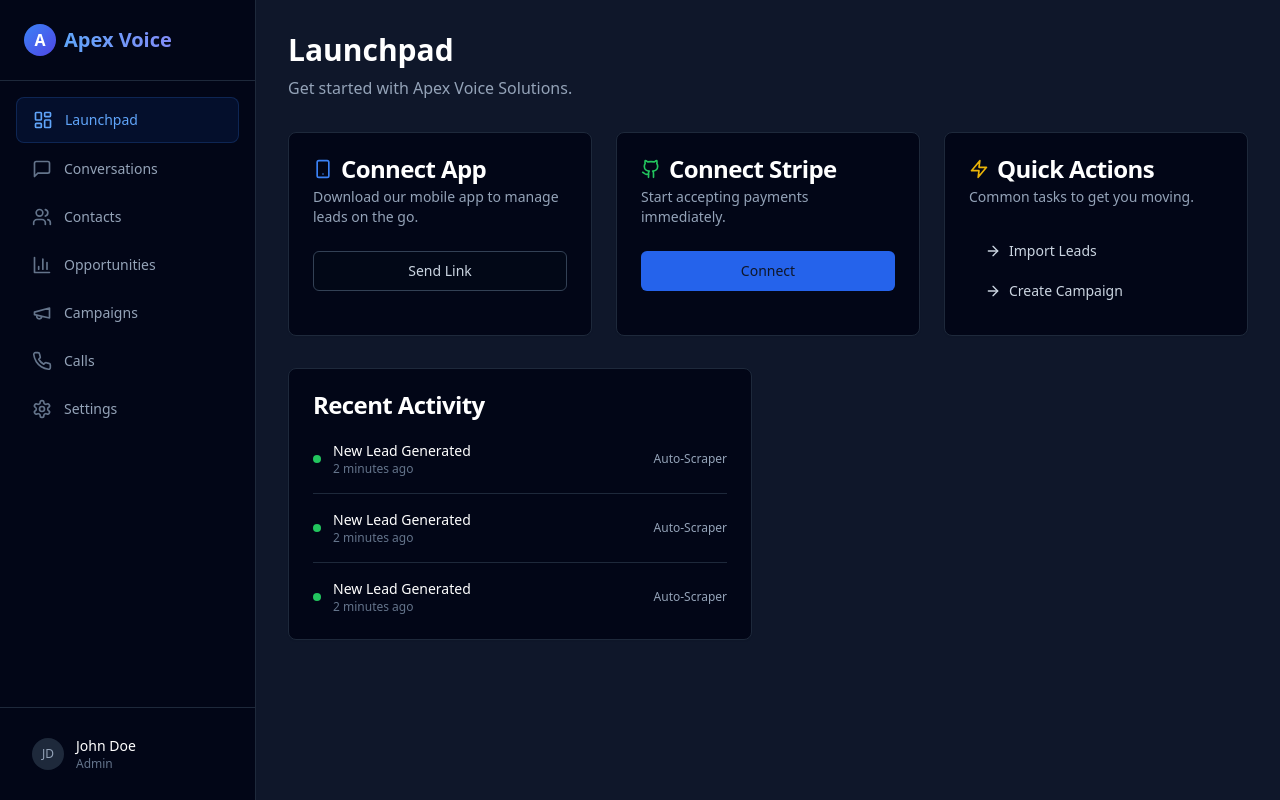
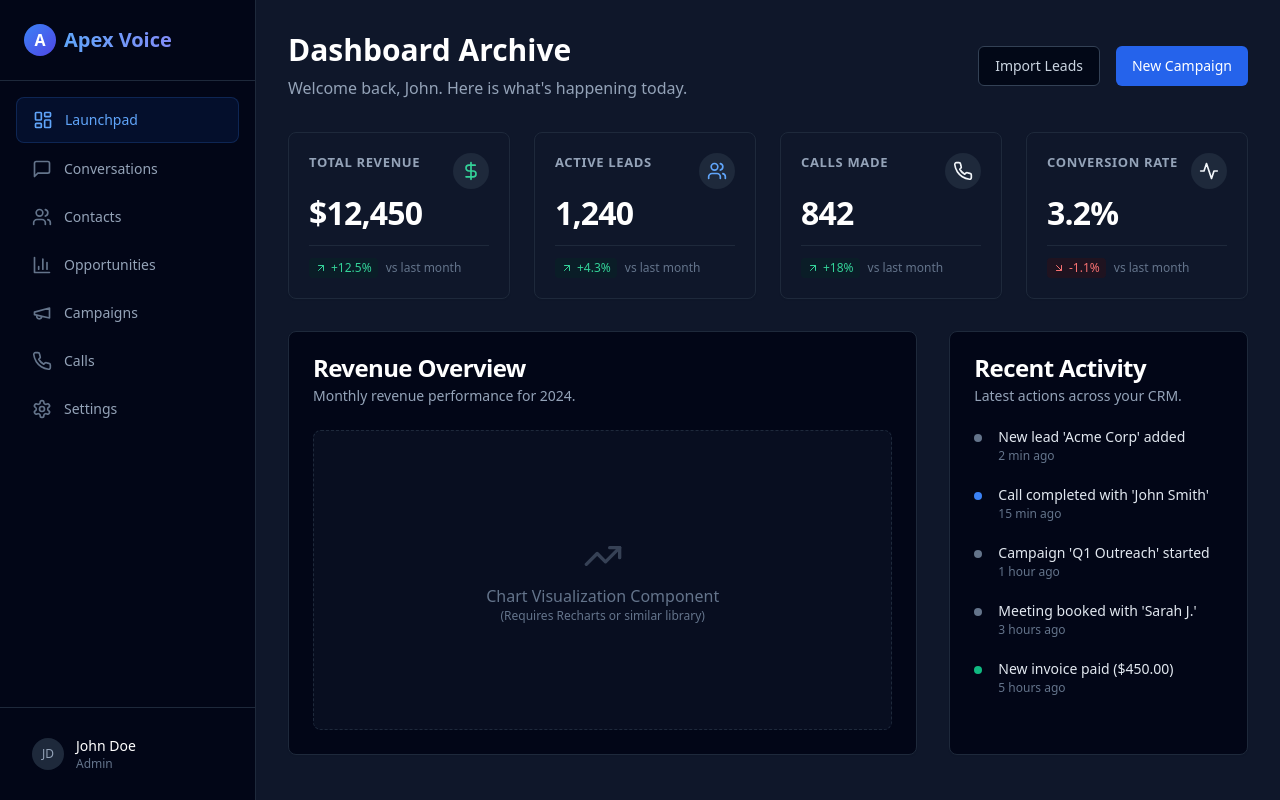
Before and after one commit to apexvoice420/apexvoice42033, a Next.js app: page /dashboard in a window 1280 px wide. Built offline with nearby package versions, Linux system fonts and the light colour scheme.

Commit message:
Upgrade Dashboard to Pro Design

```diff
--- a/app/dashboard/page.tsx
+++ b/app/dashboard/page.tsx
@@ -1,93 +1,108 @@
+"use client";
+
 import { Card, CardContent, CardDescription, CardHeader, CardTitle } from "../../components/ui/card";
-import { ArrowRight, CheckCircle, Github, Smartphone, Zap } from "lucide-react";
+import { Button } from "../../components/ui/button";
+import { ArrowUpRight, Users, DollarSign, Phone, Activity, ArrowRight, TrendingUp } from "lucide-react";
 import Link from "next/link";
-import { Button } from "../../components/ui/button";
+import StatsCard from "../../components/Crm/StatsCard";
 
 export default function DashboardPage() {
     return (
         <div className="space-y-8">
-            <div>
-                <h1 className="text-3xl font-bold text-white">Launchpad</h1>
-                <p className="text-slate-400 mt-2">Get started with Apex Voice Solutions.</p>
+            <div className="flex items-center justify-between">
+                <div>
+                    <h1 className="text-3xl font-bold text-white">Dashboard Archive</h1>
+                    <p className="text-slate-400 mt-2">Welcome back, John. Here is what's happening today.</p>
+                </div>
+                <div className="flex gap-4">
+                    <Link href="/dashboard/crm/importer">
+                        <Button variant="outline" className="border-slate-700 text-slate-300 hover:bg-slate-900">
+                            Import Leads
+                        </Button>
+                    </Link>
+                    <Link href="/dashboard/campaigns">
+                        <Button className="bg-blue-600 hover:bg-blue-700 text-white">
+                            New Campaign
+                        </Button>
+                    </Link>
+                </div>
             </div>
 
-            <div className="grid grid-cols-1 md:grid-cols-2 lg:grid-cols-3 gap-6">
-                <Card className="bg-slate-950 border-slate-800">
+            {/* Stats Grid */}
+            <div className="grid grid-cols-1 md:grid-cols-2 lg:grid-cols-4 gap-6">
+                <StatsCard
+                    title="Total Revenue"
+                    value="$12,450"
+                    icon={DollarSign}
+                    trend={{ value: "+12.5%", label: "vs last month", isPositive: true }}
+                    color="emerald"
+                />
+                <StatsCard
+                    title="Active Leads"
+                    value="1,240"
+                    icon={Users}
+                    trend={{ value: "+4.3%", label: "vs last month", isPositive: true }}
+                    color="blue"
+                />
+                <StatsCard
+                    title="Calls Made"
+                    value="842"
+                    icon={Phone}
+                    trend={{ value: "+18%", label: "vs last month", isPositive: true }}
+                    color="indigo"
+                />
+                <StatsCard
+                    title="Conversion Rate"
+                    value="3.2%"
+                    icon={Activity}
+                    trend={{ value: "-1.1%", label: "vs last month", isPositive: false }}
+                    color="purple"
+                />
+            </div>
+
+            {/* Main Content Grid */}
+            <div className="grid grid-cols-1 lg:grid-cols-3 gap-8">
+
+                {/* Chart / Analytics Placeholder */}
+                <Card className="col-span-1 lg:col-span-2 bg-slate-950 border-slate-800">
                     <CardHeader>
-                        <CardTitle className="flex items-center gap-2 text-white">
-                            <Smartphone className="h-5 w-5 text-blue-500" />
-                            Connect App
-                        </CardTitle>
-                        <CardDescription className="text-slate-400">
-                            Download our mobile app to manage leads on the go.
-                        </CardDescription>
+                        <CardTitle className="text-white">Revenue Overview</CardTitle>
+                        <CardDescription className="text-slate-400">Monthly revenue performance for 2024.</CardDescription>
                     </CardHeader>
                     <CardContent>
-                        <Button variant="outline" className="w-full border-slate-700 text-slate-300 hover:bg-slate-900">
-                            Send Link
-                        </Button>
+                        <div className="h-[300px] w-full bg-slate-900/50 rounded-lg flex items-center justify-center border border-slate-800 border-dashed">
+                            <div className="text-center text-slate-500">
+                                <TrendingUp className="h-10 w-10 mx-auto mb-2 opacity-50" />
+                                <p>Chart Visualization Component</p>
+                                <p className="text-xs">(Requires Recharts or similar library)</p>
+                            </div>
+                        </div>
                     </CardContent>
                 </Card>
 
-                <Card className="bg-slate-950 border-slate-800">
+                {/* Recent Activity Feed */}
+                <Card className="col-span-1 bg-slate-950 border-slate-800">
                     <CardHeader>
-                        <CardTitle className="flex items-center gap-2 text-white">
-                            <Github className="h-5 w-5 text-green-500" />
-                            Connect Stripe
-                        </CardTitle>
-                        <CardDescription className="text-slate-400">
-                            Start accepting payments immediately.
-                        </CardDescription>
+                        <CardTitle className="text-white">Recent Activity</CardTitle>
+                        <CardDescription className="text-slate-400">Latest actions across your CRM.</CardDescription>
                     </CardHeader>
                     <CardContent>
-                        <Button className="w-full bg-blue-600 hover:bg-blue-700">
-                            Connect
-                        </Button>
-                    </CardContent>
-                </Card>
-
-                <Card className="bg-slate-950 border-slate-800">
-                    <CardHeader>
-                        <CardTitle className="flex items-center gap-2 text-white">
-                            <Zap className="h-5 w-5 text-yellow-500" />
-                            Quick Actions
-                        </CardTitle>
-                        <CardDescription className="text-slate-400">
-                            Common tasks to get you moving.
-                        </CardDescription>
-                    </CardHeader>
-                    <CardContent className="space-y-2">
-                        <Link href="/dashboard/crm/importer">
-                            <Button variant="ghost" className="w-full justify-start text-slate-300 hover:text-white hover:bg-slate-900">
-                                <ArrowRight className="mr-2 h-4 w-4" /> Import Leads
-                            </Button>
-                        </Link>
-                        <Link href="/dashboard/campaigns">
-                            <Button variant="ghost" className="w-full justify-start text-slate-300 hover:text-white hover:bg-slate-900">
-                                <ArrowRight className="mr-2 h-4 w-4" /> Create Campaign
-                            </Button>
-                        </Link>
-                    </CardContent>
-                </Card>
-            </div>
-
-            <div className="grid grid-cols-1 lg:grid-cols-2 gap-8">
-                <Card className="bg-slate-950 border-slate-800">
-                    <CardHeader>
-                        <CardTitle className="text-white">Recent Activity</CardTitle>
-                    </CardHeader>
-                    <CardContent>
-                        <div className="space-y-4">
-                            {[1, 2, 3].map(i => (
-                                <div key={i} className="flex items-center justify-between border-b border-slate-800 pb-4 last:border-0 last:pb-0">
-                                    <div className="flex items-center gap-3">
-                                        <div className="h-2 w-2 rounded-full bg-green-500"></div>
-                                        <div>
-                                            <p className="text-sm font-medium text-white">New Lead Generated</p>
-                                            <p className="text-xs text-slate-500">2 minutes ago</p>
-                                        </div>
+                        <div className="space-y-6">
+                            {[
+                                { text: "New lead 'Acme Corp' added", time: "2 min ago", type: "lead" },
+                                { text: "Call completed with 'John Smith'", time: "15 min ago", type: "call" },
+                                { text: "Campaign 'Q1 Outreach' started", time: "1 hour ago", type: "campaign" },
+                                { text: "Meeting booked with 'Sarah J.'", time: "3 hours ago", type: "meeting" },
+                                { text: "New invoice paid ($450.00)", time: "5 hours ago", type: "money" },
+                            ].map((item, i) => (
+                                <div key={i} className="flex items-start gap-4">
+                                    <div className={`mt-1 h-2 w-2 rounded-full ${item.type === 'money' ? 'bg-emerald-500' :
+                                            item.type === 'call' ? 'bg-blue-500' : 'bg-slate-500'
+                                        }`} />
+                                    <div className="space-y-1">
+                                        <p className="text-sm font-medium text-slate-200 leading-none">{item.text}</p>
+                                        <p className="text-xs text-slate-500">{item.time}</p>
                                     </div>
-                                    <span className="text-xs text-slate-400">Auto-Scraper</span>
                                 </div>
                             ))}
                         </div>
```
